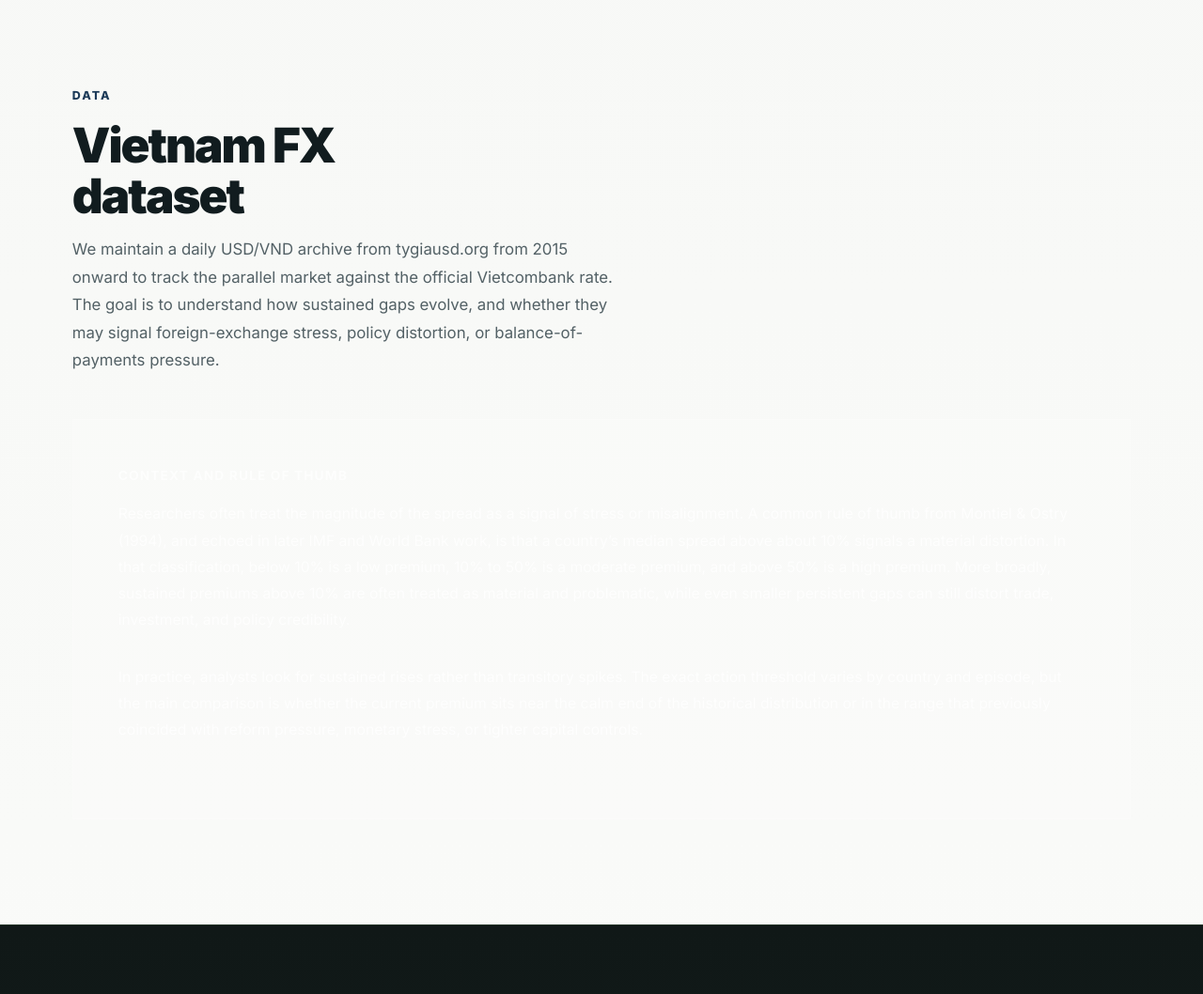
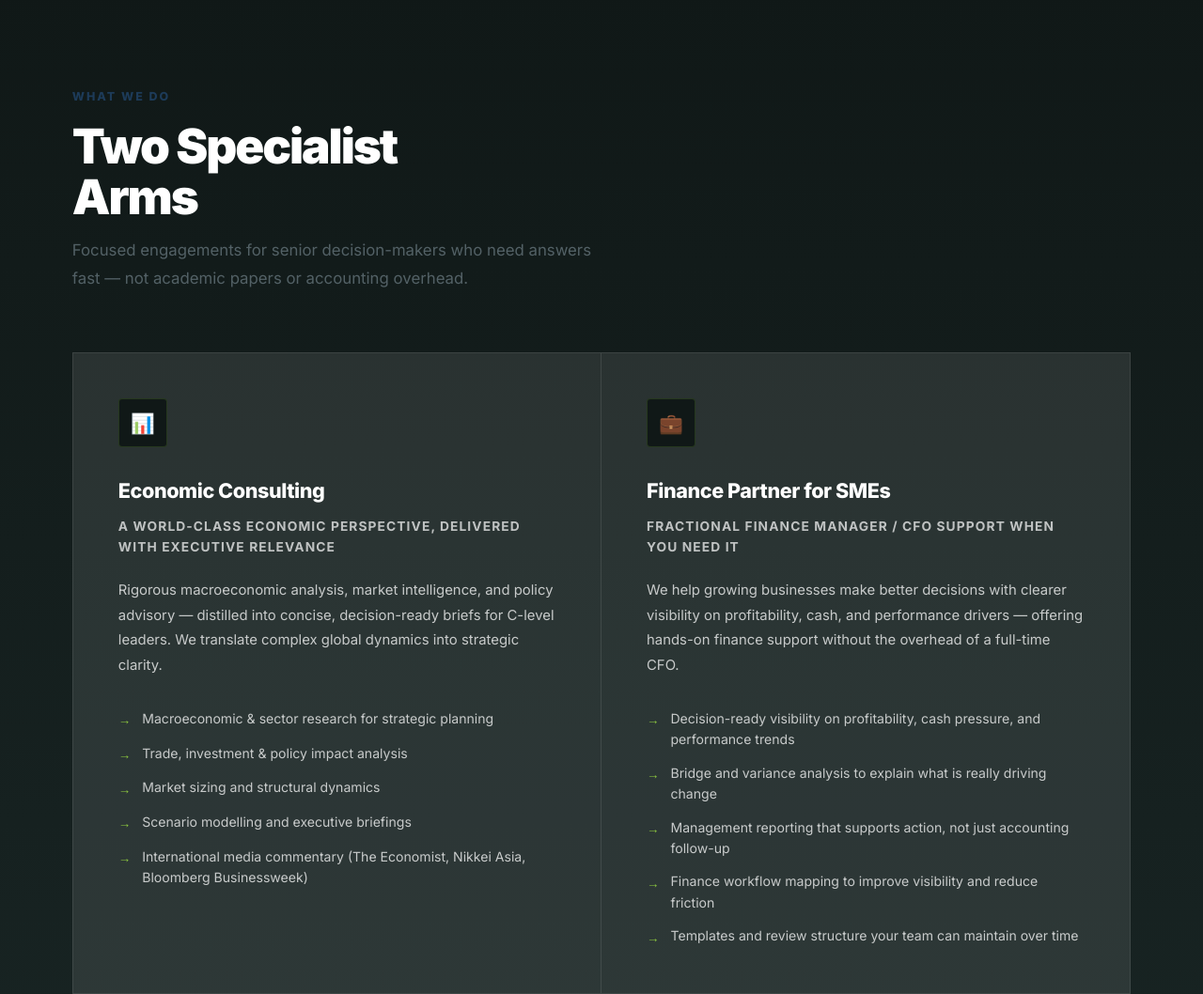
Before and after one commit to tqnguyenvn/tqnguyenvn.github.io, a plain HTML site: page index.html in a window 1280 px wide. Shown: the part 820-1878 px from the top of the page at 94% size. Drawn offline with Linux system fonts and the light colour scheme.

Commit message:
Add files via upload

```diff
--- a/index.html
+++ b/index.html
@@ -167,7 +167,7 @@
     <button class="menu-toggle" type="button" aria-expanded="false" aria-controls="site-nav" aria-label="Open menu">
       <span class="menu-toggle-lines"><span></span><span></span><span></span></span>
     </button>
-    <ul class="nav-links" id="site-nav"><li><a href="#data">Data</a></li><li><a href="#services">Services</a></li><li><a href="#credentials">Credentials</a></li><li><a href="#contact">Contact</a></li></ul>
+    <ul class="nav-links" id="site-nav"><li><a href="#services">Services</a></li><li><a href="#credentials">Credentials</a></li><li><a href="#contact">Contact</a></li></ul>
   </nav>
 
   <section id="hero">
@@ -179,19 +179,6 @@
       </div>
       <h1 class="hero-title">Clarity for<br/><span class="hl">C-Suite</span><br/>Decisions</h1>
       <p class="hero-sub">AsiAvenir brings world-class economic analysis and corporate finance expertise to senior leaders navigating complex markets, policy shifts, and growth decisions. We are AI native &mdash; harnessing the latest generation of AI to deliver faster, sharper intelligence without the constraints of legacy systems.</p>
-    </div>
-  </section>
-
-  <section id="data">
-    <div class="section-label">Data</div>
-    <h2 class="section-title">Vietnam FX dataset</h2>
-    <p class="section-sub">We maintain a daily USD/VND archive from tygiausd.org from 2015 onward to track the parallel market against the official Vietcombank rate. The goal is to understand how sustained gaps evolve, and whether they may signal foreign-exchange stress, policy distortion, or balance-of-payments pressure.</p>
-    <div class="services-grid" style="margin-top:3rem;">
-      <div class="service-panel" style="grid-column:1 / -1;">
-        <div class="service-tagline" style="font-style:normal;margin-bottom:1rem;">Context and rule of thumb</div>
-        <p class="service-desc" style="font-size:0.98rem;">Researchers often treat the magnitude of the spread as a signal of stress or misalignment. A common rule of thumb from Montiel &amp; Ostry (1994), and echoed in later IMF and World Bank work, is that a country’s median spread above about 10% signals a material distortion. In that classification, below 10% is a low premium, 10% to 50% is a moderate premium, and above 50% is a high premium. More broadly, sustained premiums above 10% are often treated as material and problematic, while even smaller persistent gaps can still distort trade, investment, and policy credibility.</p>
-        <p class="service-desc" style="font-size:0.98rem;">In practice, analysts look for sustained rises rather than transitory spikes. The exact action threshold varies by country and episode, but the main comparison is whether the current premium sits near the calm end of the historical distribution or in the range that previously coincided with reform pressure, monetary stress, or tighter capital controls.</p>
-      </div>
     </div>
   </section>
 
```
